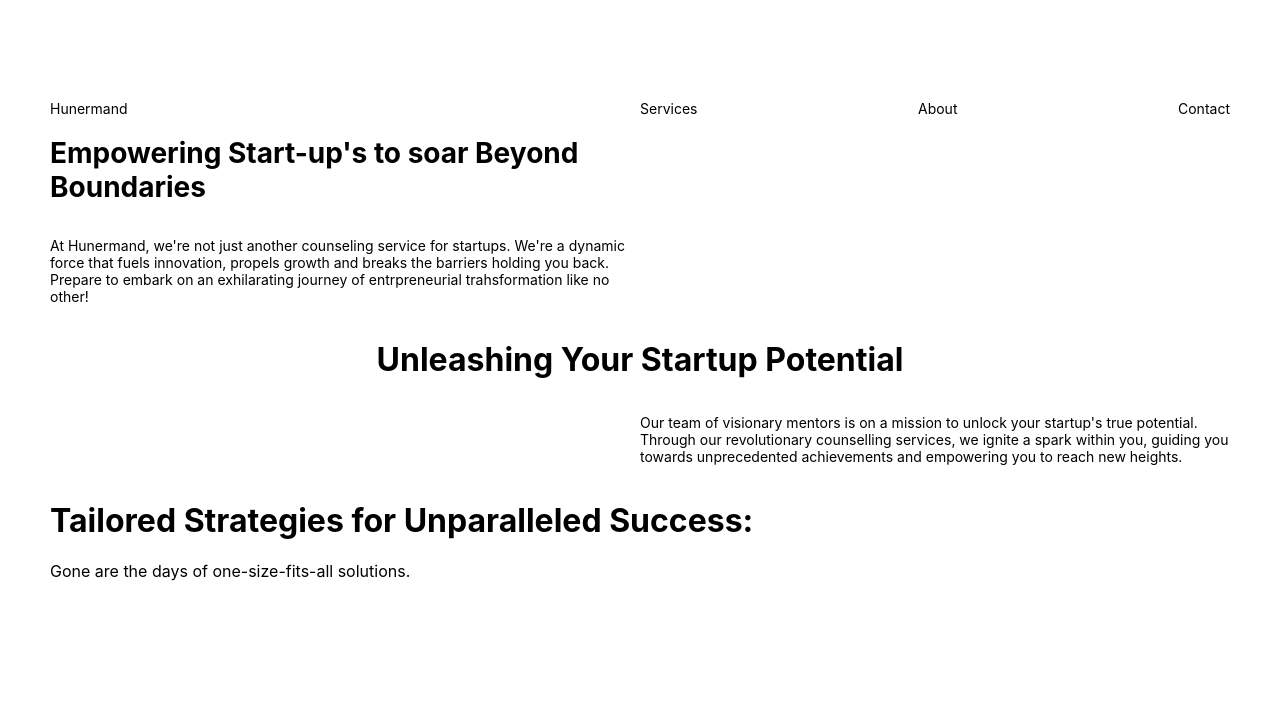
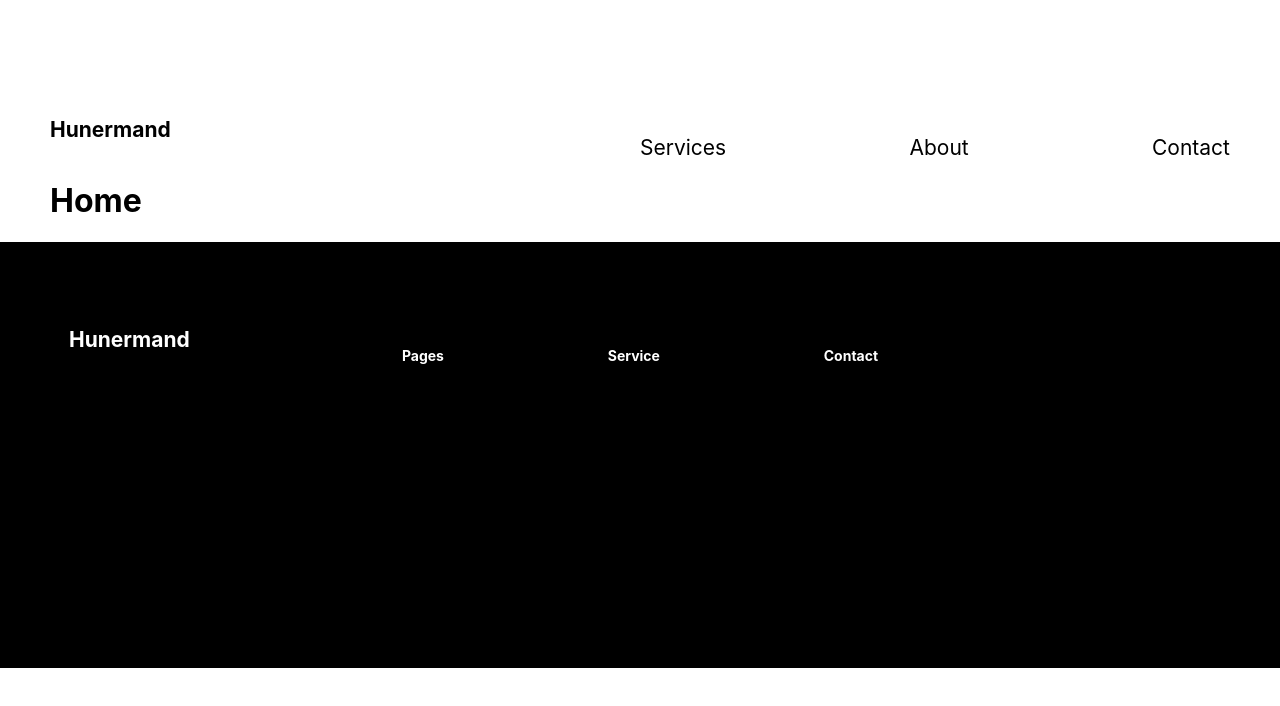
Before and after one commit to habiburehman/hunermand, a React (Create React App) app: page / in a window 1280 px wide. Shown: the top 706 px of the page. Built offline with nearby package versions, Linux system fonts and the light colour scheme.

Commit message:
Adding footer section

```diff
--- a/src/App.js
+++ b/src/App.js
@@ -6,6 +6,7 @@ import About from "./components/About";
 import Contact from "./components/Contact";
 import Services from "./components/Services";
 import Header from "./components/common/Header";
+import Footer from "./components/common/Footer";
 
 function App() {
   return (
@@ -15,8 +16,9 @@ function App() {
         <Route exact path="/" Component={Home} />
         <Route path="/about" Component={About} />
         <Route path="/contact" Component={Contact} />
-        <Route path="/service" Component={Services} />
+        <Route path="/services" Component={Services} />
       </Routes>
+      <Footer />
     </Router>
   );
 }
--- a/src/components/Home.jsx
+++ b/src/components/Home.jsx
@@ -1,48 +1,5 @@
 import React from "react";
-import Section from "./common/Section";
-import { Row, Col } from "antd";
-import styled from "styled-components";
 
-const Heading = styled.h1`
-  text-align: ${({ align }) => align};
-`;
-
-export default function Home() {
-  return (
-    <>
-      <Section
-        leftContent={
-          <Row>
-            <Col span={24}>
-              <h1>Empowering Start-up&apos;s to soar Beyond Boundaries</h1>
-            </Col>
-            <Col span={24}>
-              <p>
-                At Hunermand, we&apos;re not just another counseling service for
-                startups. We&apos;re a dynamic force that fuels innovation,
-                propels growth and breaks the barriers holding you back. Prepare
-                to embark on an exhilarating journey of entrpreneurial
-                trahsformation like no other!
-              </p>
-            </Col>
-          </Row>
-        }
-      />
-      <Heading align="center">Unleashing Your Startup Potential</Heading>
-      <Section
-        rightContent={
-          <p>
-            Our team of visionary mentors is on a mission to unlock your
-            startup&apos;s true potential. Through our revolutionary counselling
-            services, we ignite a spark within you, guiding you towards
-            unprecedented achievements and empowering you to reach new heights.
-          </p>
-        }
-      />
-      <Heading align="left">
-        Tailored Strategies for Unparalleled Success:
-      </Heading>
-      <p>Gone are the days of one-size-fits-all solutions.</p>
-    </>
-  );
+export default function Services() {
+  return <h1>Home</h1>;
 }
--- a/src/components/Services.jsx
+++ b/src/components/Services.jsx
@@ -1,5 +1,117 @@
 import React from "react";
+import Section from "./common/Section";
+import { Row, Col } from "antd";
+import styled from "styled-components";
+
+const Heading = styled.h1`
+  text-align: ${({ align }) => align};
+`;
 
 export default function Services() {
-    return <h1>Services</h1>
+  return (
+    <Row>
+      <Col span={24}>
+        <Section
+          leftContent={
+            <Row>
+              <Col span={24}>
+                <h1>Empowering Start-up&apos;s to soar Beyond Boundaries!</h1>
+              </Col>
+              <Col span={24}>
+                <p>
+                  At Hunermand, we&apos;re not just another counseling service
+                  for startups. We&apos;re a dynamic force that fuels
+                  innovation, propels growth and breaks the barriers holding you
+                  back. Prepare to embark on an exhilarating journey of
+                  entrpreneurial trahsformation like no other!
+                </p>
+              </Col>
+            </Row>
+          }
+        />
+      </Col>
+      <Col span={24}>
+        <Heading align="center">Unleashing Your Startup Potential:</Heading>
+      </Col>
+      <Col span={24}>
+        <Section
+          rightContent={
+            <p>
+              Our team of visionary mentors is on a mission to unlock your
+              startup&apos;s true potential. Through our revolutionary
+              counselling services, we ignite a spark within you, guiding you
+              towards unprecedented achievements and empowering you to reach new
+              heights.
+            </p>
+          }
+        />
+      </Col>
+      <Col span={24}>
+        <Heading align="left">
+          Tailored Strategies for Unparalleled Success:
+        </Heading>
+      </Col>
+      <Col span={18}>
+        <p>
+          Gone are the days of one-size-fits-all solutions. We understand that
+          your startup is unique, with its own dreams, challenges, and
+          aspirations. Our dedicated mentors take the time to deeply understand
+          your vision, crafting tailored strategies that resonate with your
+          business's DNA. Brace yourself for a custom roadmap to unparalleled
+          success..
+        </p>
+      </Col>
+      <Col span={24}>
+        <Heading align="left">Fueling Innovation, Catalyzing Growth:</Heading>
+      </Col>
+      <Col span={18}>
+        <p>
+          Innovation is the lifeblood of startups, and at Hunarmand, we live and
+          breathe it. Our dynamic counselors are trailblazers in their fields,
+          armed with the latest industry insights, cutting-edge methodologies,
+          and disruptive ideas. Together, we'll fuel your innovation engine,
+          propelling your business forward with unparalleled momentum.
+        </p>
+      </Col>
+      <Col span={24}>
+        <Heading align="left">
+          Revolutionizing Entrepreneurial Mindsets:
+        </Heading>
+      </Col>
+      <Col span={18}>
+        <p>
+          We don't just offer advice; we revolutionize mindsets. Our counseling
+          services are designed to challenge the status quo, inspiring you to
+          think bigger, bolder, and beyond the ordinary. Get ready to unleash
+          your inner visionary, break free from limitations, and embrace a
+          fearless entrepreneurial spirit that defies expectations.
+        </p>
+      </Col>
+      <Col span={24}>
+        <Heading align="left">Unforgettable One-on-One Experiences:</Heading>
+      </Col>
+      <Col span={18}>
+        <p>
+          Prepare for an unforgettable journey of personal growth and
+          transformation. Our one-on-one sessions are immersive, empowering
+          experiences where sparks of inspiration ignite and ideas flourish.
+          With our expert mentors by your side, you'll receive tailored
+          guidance, game-changing insights, and unwavering support throughout
+          your entrepreneurial odyssey.
+        </p>
+      </Col>
+      <Col span={24}>
+        <Heading align="left">Ignite Your Startup Revolution:</Heading>
+      </Col>
+      <Col span={18}>
+        <p>
+          Join the revolution at Hunarmand and witness the extraordinary unfold.
+          Together, we'll shatter the boundaries of what's possible, rewrite the
+          rules of success, and forge a new era of entrepreneurial brilliance.
+          Get ready to ignite your startup revolution and leave an indelible
+          mark on the world.
+        </p>
+      </Col>
+    </Row>
+  );
 }
--- /dev/null
+++ b/src/components/common/Footer.jsx
@@ -0,0 +1,46 @@
+import React from "react";
+import { Row, Col } from "antd";
+import styled from "styled-components";
+import { Logo } from "./Header";
+
+const Container = styled(Row)`
+  position: absolute;
+  left: 0;
+  width: 100%;
+  background-color: #000000;
+  height: 426px;
+  color: #ffffff;
+  padding-top: 85px;
+`;
+
+const MidsectionHeadings = styled.h4`
+  margin: 0px;
+`;
+
+export default function Footer() {
+  return (
+    <Container>
+      <Col span={6}>
+        <Logo
+          style={{ marginLeft: "69px", marginTop: "0px", marginBottom: "0px" }}
+        />
+      </Col>
+      <Col span={12} style={{ marginTop: "20px" }}>
+        <Row justify="space-around">
+          <Col>
+            <MidsectionHeadings>Pages</MidsectionHeadings>
+          </Col>
+          <Col>
+            <MidsectionHeadings>Service</MidsectionHeadings>
+          </Col>
+          <Col>
+            <MidsectionHeadings>Contact</MidsectionHeadings>
+          </Col>
+        </Row>
+      </Col>
+      <Col span={8}>
+        <></>
+      </Col>
+    </Container>
+  );
+}
--- a/src/components/common/Header.jsx
+++ b/src/components/common/Header.jsx
@@ -1,22 +1,31 @@
 import React from "react";
 import { Row, Col } from "antd";
+import { Link } from "react-router-dom";
+import styled from "styled-components";
+
+const MenuItems = styled(Link)`
+  font-size: 1.5em;
+  color: #000000;
+`;
+
+export const Logo = ({ style }) => <h2 style={style}>Hunermand</h2>;
 
 export default function Header() {
   return (
-    <Row justify="space-between" style={{ marginTop: "100px" }}>
+    <Row justify="space-between" align="bottom" style={{ marginTop: "100px" }}>
       <Col span={12}>
-        <span>Hunermand</span>
+        <Logo />
       </Col>
       <Col span={12}>
         <Row justify="space-between">
           <Col>
-            <span>Services</span>
+            <MenuItems to="/services">Services</MenuItems>
           </Col>
           <Col>
-            <span>About</span>
+            <MenuItems to="/about">About</MenuItems>
           </Col>
           <Col>
-            <span>Contact</span>
+            <MenuItems to="/contact">Contact</MenuItems>
           </Col>
         </Row>
       </Col>
```
